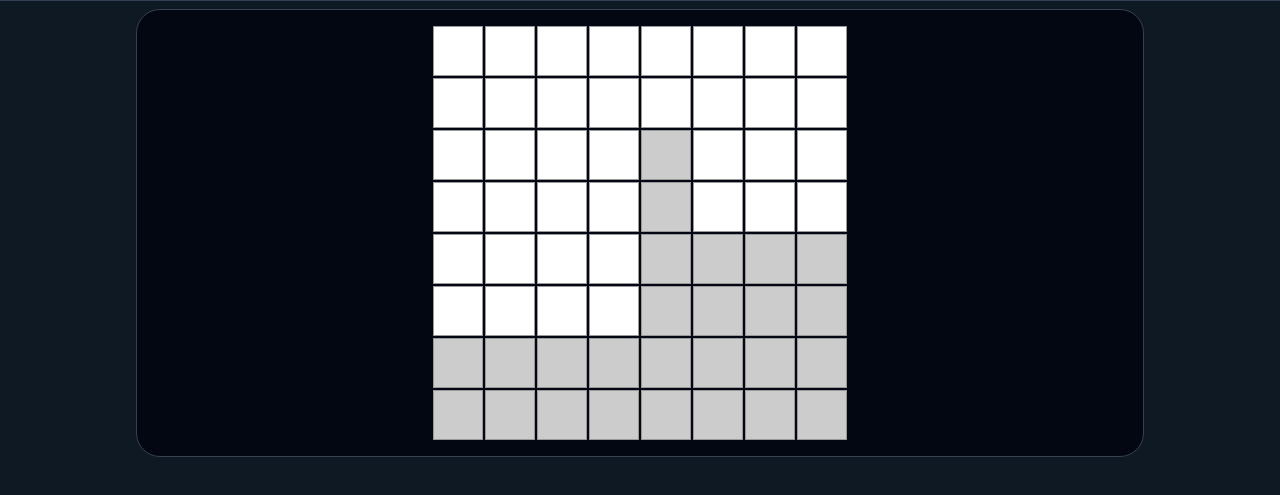
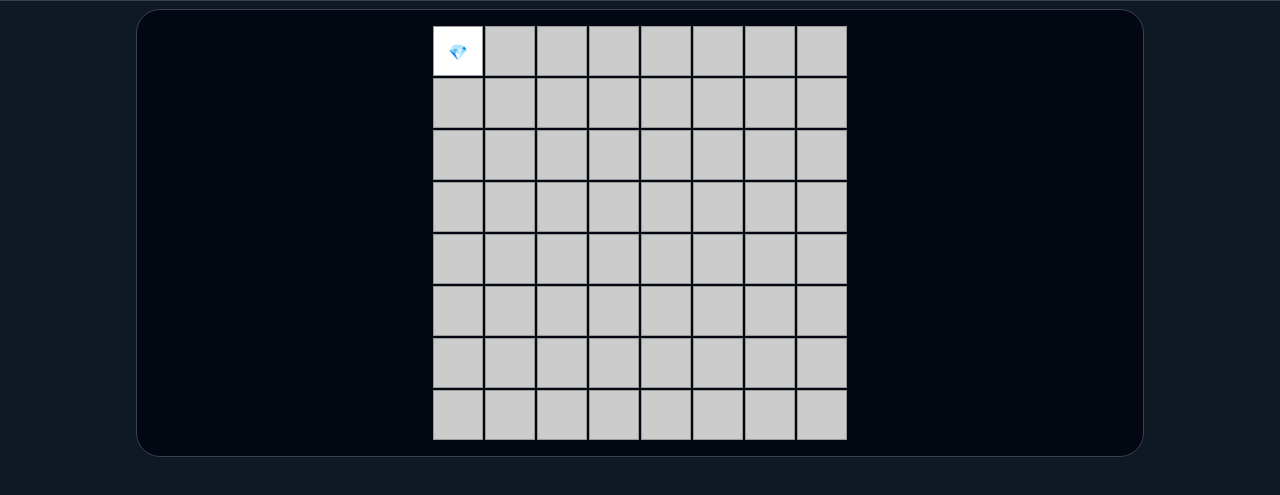
Before and after one commit to Brendon3578/minesweeper-game-bet, a website: page src/index.html in a window 1280 px wide. Both pictures are taken after a click on the element 458 px from the left and 108 px from the top of the page. Shown: the part 57-552 px from the top of the page. Drawn offline with Linux system fonts and the light colour scheme.

Commit message:
:sparkles: bombs are randomly generated and dont show nearby numbers in revealed blocks

```diff
--- a/src/scripts/main-script.js
+++ b/src/scripts/main-script.js
@@ -1,7 +1,7 @@
 document.addEventListener("DOMContentLoaded", function () {
   const grid = document.getElementById("grid");
   const size = 8; // Tamanho do campo minado
-  const bombChance = 0.1; // Probabilidade de haver uma bomba em cada bloco
+  const bombCount = 10; // Número de bombas
 
   let gameGrid = [];
 
@@ -13,23 +13,36 @@ document.addEventListener("DOMContentLoaded", function () {
         block.classList.add("block");
         block.dataset.x = i;
         block.dataset.y = j;
+        grid.appendChild(block);
         block.addEventListener("click", handleClick);
-        grid.appendChild(block);
-        gameGrid.push({
-          x: i,
-          y: j,
-          hasBomb: Math.random() < bombChance,
-          revealed: false,
-        });
+        gameGrid.push({ x: i, y: j, hasBomb: false, revealed: false });
+      }
+    }
+    placeBombs();
+  }
+
+  // Função para distribuir as bombas aleatoriamente
+  function placeBombs() {
+    let bombsPlaced = 0;
+    console.log("------------ Onde as bombas estão plantadas ------------ ");
+    while (bombsPlaced < bombCount) {
+      const randomIndex = Math.floor(Math.random() * gameGrid.length);
+      if (!gameGrid[randomIndex].hasBomb) {
+        console.log(gameGrid[randomIndex]);
+
+        gameGrid[randomIndex].hasBomb = true;
+        bombsPlaced++;
       }
     }
   }
 
-  // Função para verificar se o bloco clicado contém uma bomba
+  // Função para lidar com o clique em um bloco
   function handleClick(event) {
     const block = event.target;
     const x = parseInt(block.dataset.x);
     const y = parseInt(block.dataset.y);
+
+    // Verifica se o bloco clicado tem uma bomba
     const clickedBlock = gameGrid.find(
       (block) => block.x === x && block.y === y
     );
@@ -37,69 +50,41 @@ document.addEventListener("DOMContentLoaded", function () {
     if (clickedBlock.hasBomb) {
       block.classList.add("bomb");
       block.textContent = "💣";
-      revealAllBombs();
+      revealAllBlocks();
       alert("Você perdeu! Tente novamente.");
-      resetGame();
+      setTimeout(() => resetGame(), 10000);
     } else {
-      revealBlock(x, y);
+      block.classList.add("revealed");
+      block.textContent = "💎"; // Adiciona o ícone de diamante
+      checkWinCondition();
     }
   }
 
-  // Função para revelar o bloco clicado
-  function revealBlock(x, y) {
-    const block = gameGrid.find((block) => block.x === x && block.y === y);
-    if (!block.revealed) {
+  // Função para revelar todos os blocos no final do jogo
+  function revealAllBlocks() {
+    gameGrid.forEach((block) => {
       const blockElement = document.querySelector(
-        `.block[data-x="${x}"][data-y="${y}"]`
+        `.block[data-x="${block.x}"][data-y="${block.y}"]`
       );
-      blockElement.classList.add("revealed");
-      block.revealed = true;
-      if (countAdjacentBombs(x, y) === 0) {
-        revealAdjacentBlocks(x, y);
+      if (block.hasBomb) {
+        blockElement.classList.add("bomb");
+        blockElement.textContent = "💣";
+      } else {
+        blockElement.classList.add("revealed");
       }
-    }
+    });
   }
 
-  // Função para revelar os blocos adjacentes
-  function revealAdjacentBlocks(x, y) {
-    for (let i = x - 1; i <= x + 1; i++) {
-      for (let j = y - 1; j <= y + 1; j++) {
-        if (i >= 0 && i < size && j >= 0 && j < size && !(i === x && j === y)) {
-          revealBlock(i, j);
-        }
-      }
+  // Função para verificar se o jogador ganhou o jogo
+  function checkWinCondition() {
+    let unrevealedSafeBlocks = gameGrid.filter(
+      (block) => !block.hasBomb && !block.revealed
+    ).length;
+    if (unrevealedSafeBlocks === 0) {
+      revealAllBlocks();
+      alert("Parabéns! Você ganhou!");
+      resetGame();
     }
-  }
-
-  // Função para contar o número de bombas adjacentes
-  function countAdjacentBombs(x, y) {
-    let count = 0;
-    for (let i = x - 1; i <= x + 1; i++) {
-      for (let j = y - 1; j <= y + 1; j++) {
-        if (i >= 0 && i < size && j >= 0 && j < size && !(i === x && j === y)) {
-          const adjacentBlock = gameGrid.find(
-            (block) => block.x === i && block.y === j
-          );
-          if (adjacentBlock.hasBomb) {
-            count++;
-          }
-        }
-      }
-    }
-    return count;
-  }
-
-  // Função para revelar todas as bombas no final do jogo
-  function revealAllBombs() {
-    gameGrid.forEach((block) => {
-      if (block.hasBomb) {
-        const blockElement = document.querySelector(
-          `.block[data-x="${block.x}"][data-y="${block.y}"]`
-        );
-        blockElement.classList.add("revealed");
-        blockElement.textContent = "💣";
-      }
-    });
   }
 
   // Função para reiniciar o jogo
--- a/src/styles/input.css
+++ b/src/styles/input.css
@@ -25,6 +25,7 @@
 
 .block.revealed {
   background-color: #fff;
+  color: black;
 }
 
 .bomb {
```
Also changed, not shown: src/styles/output.css.
